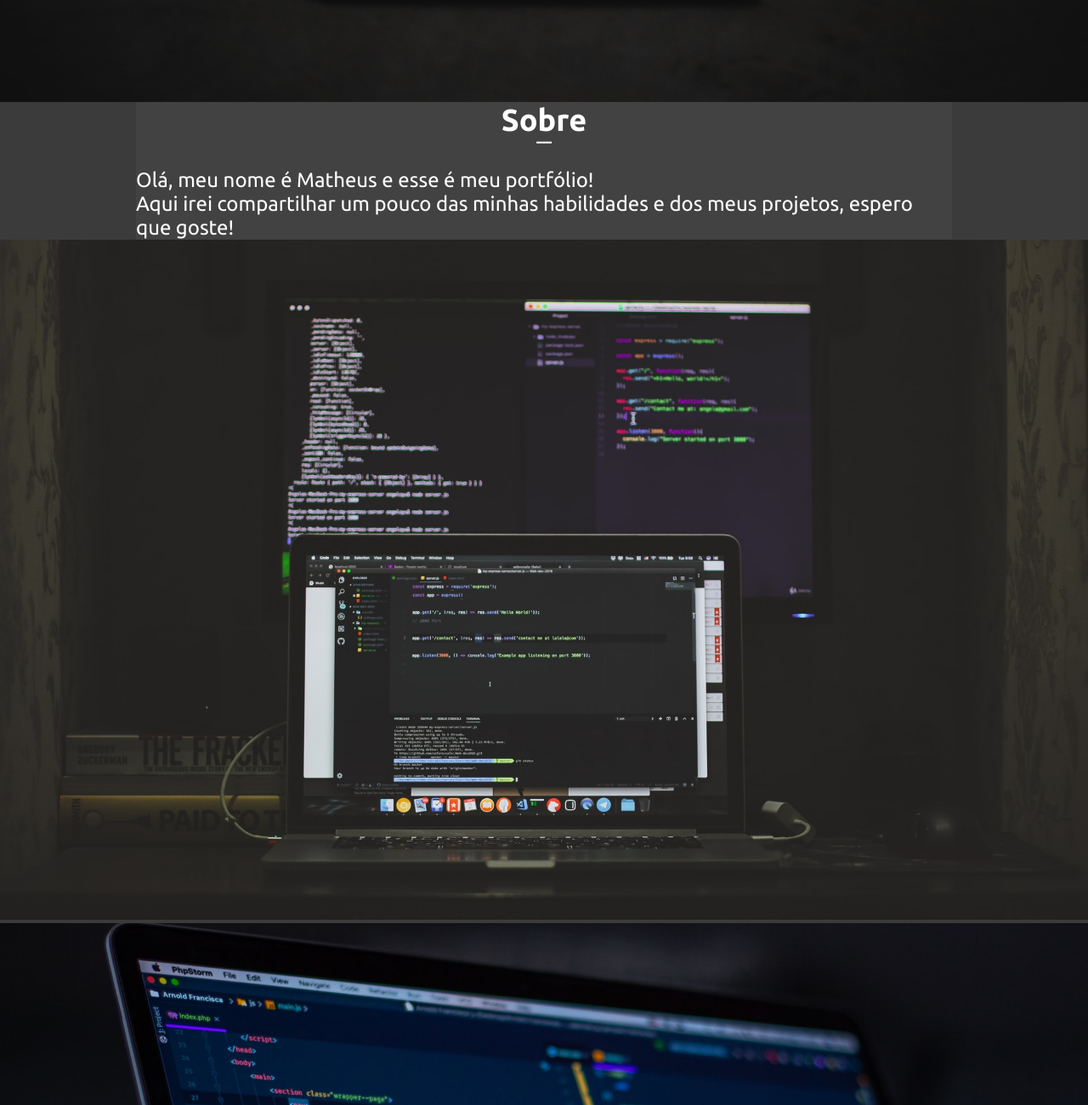
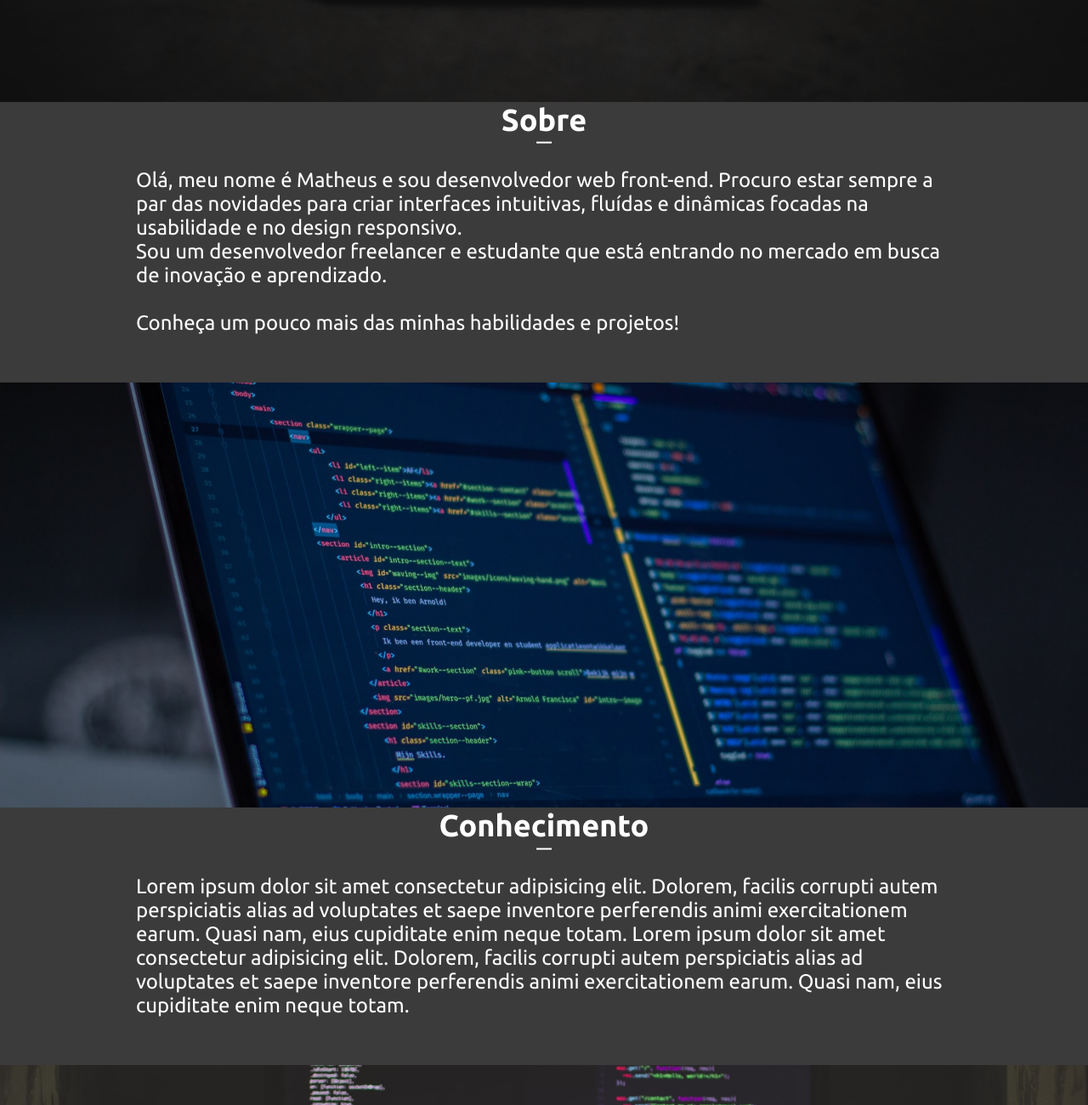
Before and after one commit to MatheusASouza/Portifolio, a plain HTML site: page index.html in a window 1280 px wide. Shown: the part 680-1980 px from the top of the page at 85% size. Drawn offline with Linux system fonts and the light colour scheme.

Commit message:
Atualização da Body

```diff
--- a/index.html
+++ b/index.html
@@ -52,50 +52,57 @@
     </div>
 </aside>
 
-<div class="imagem-parallax">
-
-    <section class="sessao-sobre">
-        <div class="sessao-header">
-            <h1>Sobre</h1>
-            <h2>_</h2>
-        </div>
-            <br>
-        <div class="sobre-text">
-            <p>Olá, meu nome é Matheus e esse é meu portfólio!<br>
-            Aqui irei compartilhar um pouco das minhas habilidades
-            e dos meus projetos, espero que goste!
-            </p>
-        </div>
-    </section>
-
-    <img src="imagens/imagem1-parallax.jpg">
-
-
-
-
-<img src="imagens/imagem2-parallax.jpg">
-
-<section class="sessao-conhecimento">
+<section class="sessao-sobre">
     <div class="sessao-header">
         <h1>Sobre</h1>
         <h2>_</h2>
     </div>
         <br>
-    <div class="conhecimento-text">
-        <p>Olá, meu nome é Matheus e esse é meu portfólio!<br>
-        Aqui irei compartilhar um pouco das minhas habilidades
-         e dos meus projetos, espero que goste!
+    <div class="sobre-text">
+        <p>Olá, meu nome é Matheus e sou desenvolvedor web front-end. Procuro estar sempre a par das novidades para criar interfaces intuitivas, fluídas e dinâmicas focadas na usabilidade e no design responsivo. <br>
+            Sou um desenvolvedor freelancer e estudante que está entrando no mercado em busca de inovação e aprendizado. <br><br>
+
+
+
+            Conheça um pouco mais das minhas habilidades e projetos!
         </p>
+        <br><br>
     </div>
 </section>
 
-
-<img src="imagens/imagem3-parallax.jpg">
-
+<div class="parallax">
 
 </div>
 
-    </div>
+
+
+    <section class="sessao-sobre">
+        <div class="sessao-header">
+            <h1>Conhecimento</h1>
+            <h2>_</h2>
+        </div>
+            <br>
+        <div class="sobre-text">
+            <p>Lorem ipsum dolor sit amet consectetur adipisicing
+            elit. Dolorem, facilis corrupti autem perspiciatis
+            alias ad voluptates et saepe inventore perferendis
+            animi exercitationem earum. Quasi nam, eius cupiditate
+            enim neque totam.
+            Lorem ipsum dolor sit amet consectetur adipisicing elit.
+            Dolorem, facilis corrupti autem perspiciatis alias ad
+            voluptates et saepe inventore perferendis animi
+            exercitationem earum. Quasi nam, eius cupiditate
+            enim neque totam.
+            </p>
+            <br><br>
+        </div>
+    </section>
+<div class="parallax2"></div>
+</div>
+
+
+
+
 
 </body>
 </html>
--- a/style.css
+++ b/style.css
@@ -277,8 +277,9 @@ header{
     background-color: rgba(255, 255, 255, 0.835);;
     color: rgb(46, 56, 102);
 }
+
 .sessao-sobre{
-    background-color: rgb(66, 66, 66);
+    background-color: rgb(59, 59, 59);
     color: #FFF;
     font-family: "Ubuntu", serif;
     font-size: 1.5rem;
@@ -298,16 +299,25 @@ header{
     margin-top: -3.5%;
 }
 
-
-imagem-parallax{
-    position: absolute;
+.parallax{
+    position: relative;
+    width: 100%;
+    height: 5rem;
+    background-image: url("imagens/imagem2-parallax.jpg");
+    min-height: 500px;
     background-attachment: fixed;
+    background-position: center;
+    background-repeat: no-repeat;
+    background-size: cover;
 }
-.imagem-parallax img{
-   position: relative;
+.parallax2{
+    position: relative;
     width: 100%;
-    height: 50rem;
-    object-fit: cover;
-    background-color: rgb(0, 0, 0);
-
+    height: 5rem;
+    background-image: url("imagens/imagem1-parallax.jpg");
+    min-height: 500px;
+    background-attachment: fixed;
+    background-position: center;
+    background-repeat: no-repeat;
+    background-size: cover;
 }
```
